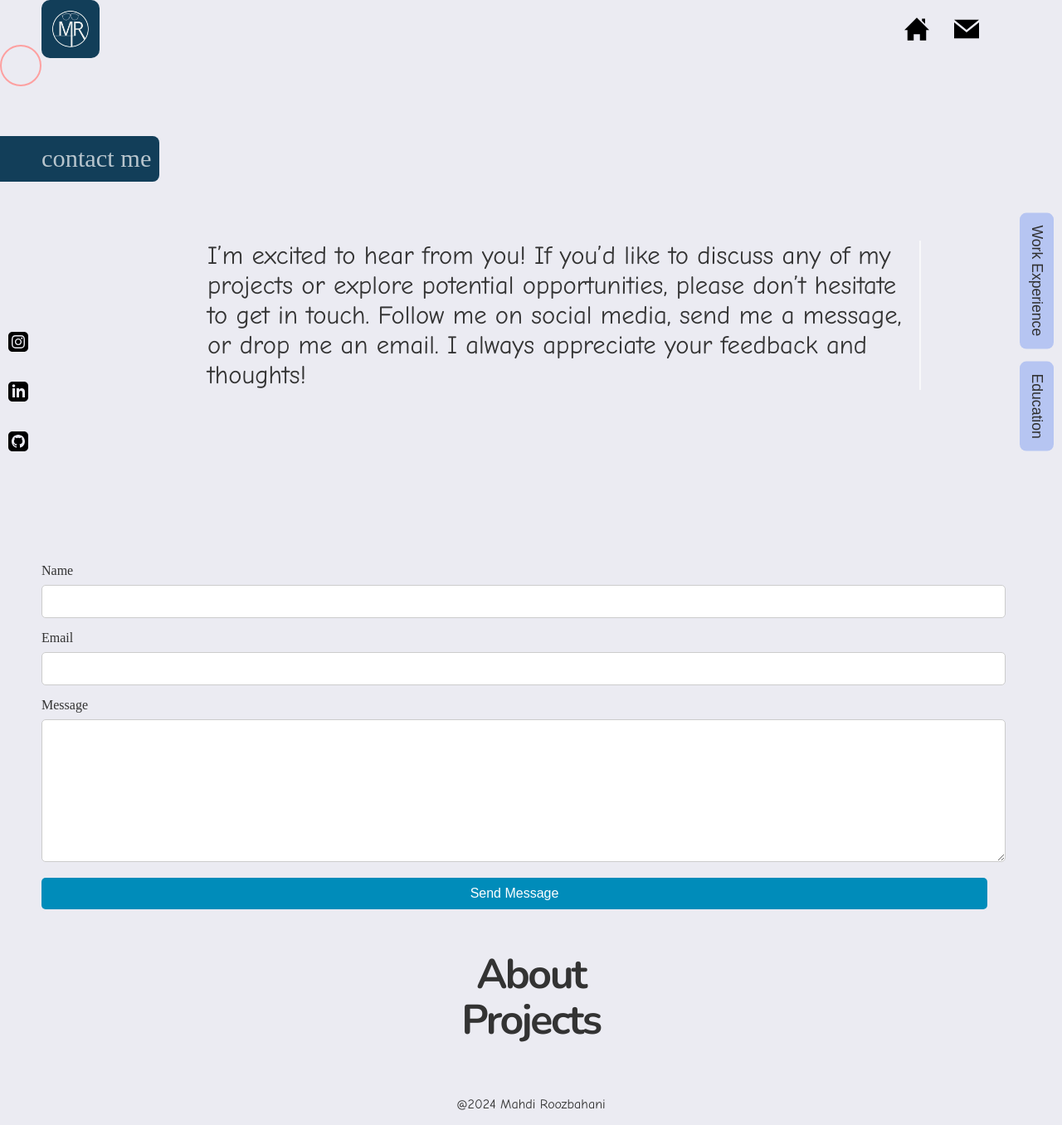
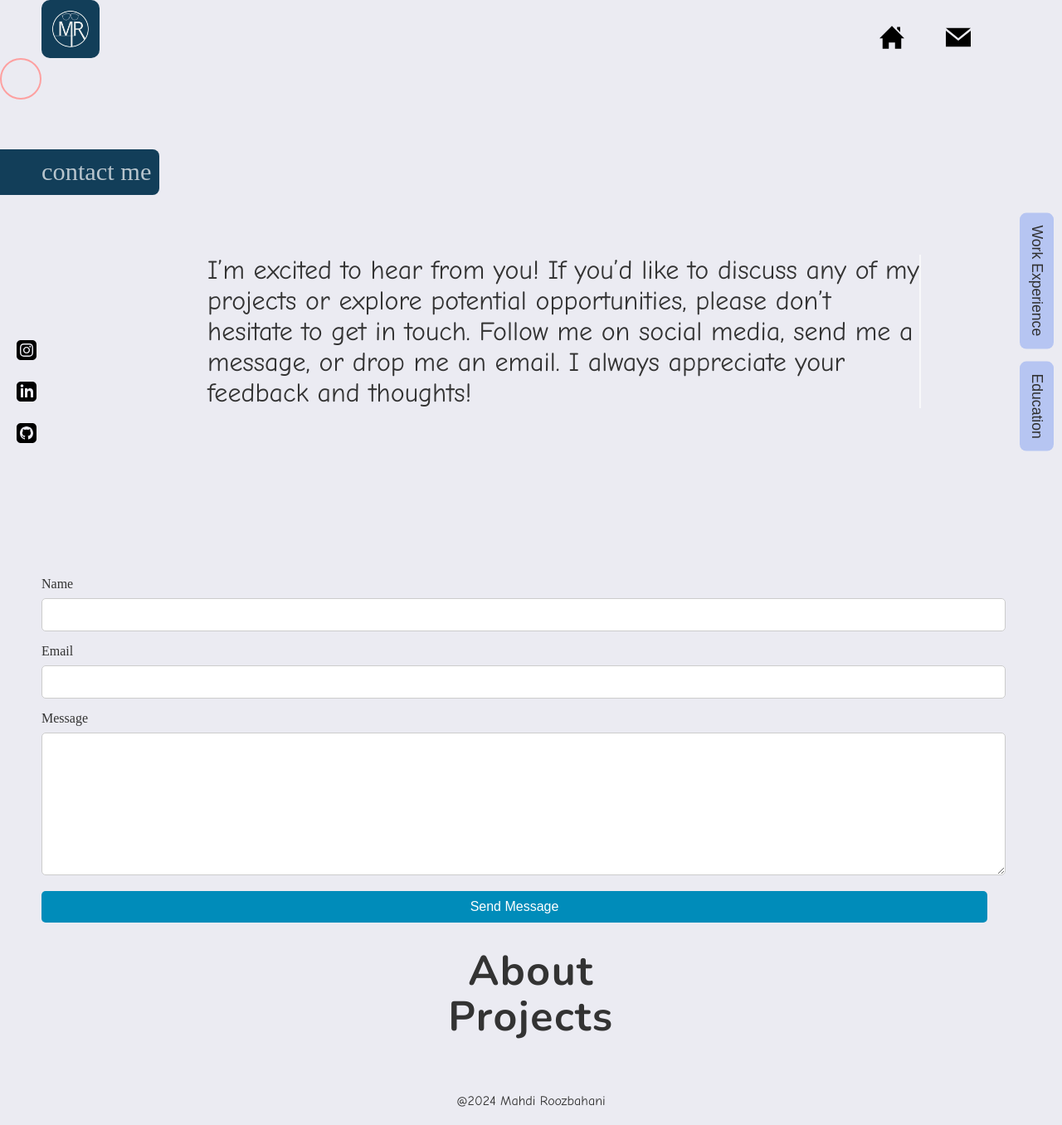
Before and after one commit to coder-mahdi/mahdi-roozbahani-portfolio, a React (Vite) app: page /contact in a window 1280 px wide. Shown: the whole page at 83% size. Built offline with nearby package versions, Linux system fonts and the light colour scheme.

Commit message:
added hover state for sidebar and navbar

```diff
--- a/src/components/ProjectSlider.jsx
+++ b/src/components/ProjectSlider.jsx
@@ -7,7 +7,7 @@ function ProjectSlider() {
     const [currentIndex, setCurrentIndex] = useState(0);
     const [autoPlay, setAutoPlay] = useState(true);
 
-    // بارگذاری داده‌ها از فایل JSON
+
     useEffect(() => {
       fetch('/data/projectsData.json')
         .then((response) => response.json())
@@ -15,28 +15,28 @@ function ProjectSlider() {
         .catch((error) => console.error('Error loading project data:', error));
     }, []);
 
-    // پخش خودکار اسلایدر
+
     useEffect(() => {
       if (autoPlay) {
         const interval = setInterval(() => {
           setCurrentIndex((prevIndex) =>
             prevIndex === projects.length - 1 ? 0 : prevIndex + 1
           );
-        }, 5000); // هر 3 ثانیه یک اسلاید جابجا شود
+        }, 5000);
 
         return () => clearInterval(interval); // پاک کردن تایمر وقتی کامپوننت از بین برود
       }
     }, [autoPlay, currentIndex, projects.length]);
 
-    // کلیک روی دایره‌ها برای جابجایی به اسلاید خاص
+
     const goToSlide = (index) => {
       setCurrentIndex(index);
-      setAutoPlay(false); // اگر کاربر دایره‌ای را کلیک کند، پخش خودکار متوقف می‌شود
+      setAutoPlay(false);
     };
 
-    // توقف پخش خودکار هنگام هاور کردن
+
     const handleMouseEnter = () => {
-      setAutoPlay(false); // وقتی کاربر ماوس را روی اسلایدر می‌برد، پخش خودکار متوقف شود
+      setAutoPlay(false);
     };
 
     const handleMouseLeave = () => {
--- a/src/styles/Header.scss
+++ b/src/styles/Header.scss
@@ -101,12 +101,30 @@
 
 .desktop-nav {
   justify-content: flex-end;
-  // position: relative;
   top: 0;
   max-width: 900px;
   margin-right: 100px;
   margin-top: 20px;
 }
+
+.header .nav-menu .nav-link {
+  display: inline-block;
+  padding: 10px;
+  transition: all 0.3s ease;
+}
+
+.header .nav-menu .nav-link:hover {
+  background-color: #B6C5F2;
+  transform: scale(1.1);
+  border-radius: 10px;
+}
+
+.header .nav-menu .nav-link img {
+  display: block;
+  width: 30px;
+  height: 30px;
+}
+
 
 @media (min-width: 1024px) {
   .desktop-nav {
--- a/src/styles/Home.scss
+++ b/src/styles/Home.scss
@@ -24,24 +24,38 @@
 }
 
 
-// .content-area-home{
-//   padding-top: 35px;
-// }
-
-
 
 // wellcom message
 
   .welcome-message-wrapper{
+    font-size:19.2px;
     height: 30vh;
     margin-top: 30px;
     margin-left: 45px;
     margin-right: 70px;
 
+
+    @media (min-width: 768px) and (max-width: 1024px) {
+      max-width: 900px;
+      margin-left: 70px;
+      margin-top: 70px;
+      font-size: 28.8px;
+   }
+
+
+    @media (min-width: 1024px){
+        margin-left: 15rem;
+        margin-right: 10rem;
+        font-size: 32px;
+    }
+
+
   }
 
+
+
+
   .welcome-message {
-    font-size: 1.2em;
     text-align: left;
     white-space: pre-wrap;
     border-right: 2px solid rgba(255, 255, 255, 0.75);
@@ -53,17 +67,6 @@
     to { border-right-color: transparent; }
   }
 
-
-
-  // Buttons
-
-  // .buttons-wrapper{
-  //   position: fixed;
-  //   font-size: 50px;
-  //   display: flex;
-  //   flex-direction: column;
-  //   margin-top: 50px;
-  // }
 
 
 
@@ -78,25 +81,6 @@
 
 
 
-  @media (min-width: 768px) and (max-width: 1024px) {
-
-    .welcome-message-wrapper{
-    max-width: 900px;
-    margin-left: 70px;
-    margin-top: 70px;
-    font-size: 1.8rem;
- }
-
-  }
-
-  @media (min-width: 1024px){
-
-    .welcome-message-wrapper{
-      margin-left: 15rem;
-      margin-right: 10rem;
-   }
-
-  }
 
 
 
--- a/src/styles/Layout.scss
+++ b/src/styles/Layout.scss
@@ -8,60 +8,27 @@
 }
 
 .main-content{
-  // display: flex;
-  // flex-direction: column;
-  // flex-wrap: wrap;
-  // justify-content: space-between; /* تنظیم فاصله و توزیع عناصر */
-  // align-items: flex-start;
 }
 
 
 
 .content-area {
-    padding-top: 110px;
-//   margin-top: 55px;
+  padding-top: 110px;
   display: flex;
   flex-direction: column;
   flex-wrap: wrap;
-  // justify-content: space-between; /* تنظیم فاصله و توزیع عناصر */
-  // align-items: flex-start;
 }
 
 
-// wellcom message
-
-  // .welcome-message-wrapper{
-  //   margin-top: 30px;
-  //   margin-left: 45px;
-  //   margin-right: 70px;
-
-  // }
-
-  // .welcome-message {
-  //   font-size: 1.2em;
-  //   text-align: left;
-  //   white-space: pre-wrap;
-  //   border-right: 2px solid rgba(255, 255, 255, 0.75);
-  //   animation: blinkingCursor 500ms steps(50) infinite normal;
-  // }
-
-  // @keyframes blinkingCursor {
-  //   from { border-right-color: rgba(255, 255, 255, 0.75); }
-  //   to { border-right-color: transparent; }
-  // }
 
 
 
   .buttons-wrapper {
-    // position: fixed;
     align-items: center;
     font-size: 50px;
     display: flex;
     flex-direction: column;
-    margin-top: 50px;
-    // width: 200px;
-    // margin-left: auto;
-    // margin-right: auto;
+    margin-top: 30px;
     left: 0;
     right: 0;
   }
@@ -69,42 +36,32 @@
   .key-animation {
     font-size: 1em;
     display: inline-block;
-    letter-spacing: -0.05em;
+    letter-spacing: 1.5px;
     transition: transform 0.2s;
     animation: pressDown 2s infinite;
   }
 
-
-  // Buttons
-
-  // .buttons-wrapper{
-  //   font-size: 50px;
-  //   display: flex;
-  //   flex-direction: column;
-  //   // bottom: 150px;
-  //   // margin-top: 20px; /* فاصله مناسب از ولکام مسیج */
-  //   // position: relative;
-  //   // margin-top: 5vh;
-  //   // left: 50%;
-  //   margin-top: 50px;
-  //   transform: translate(25%);
-  // }
+  .key-animation:hover {
+    font-style: italic;
+    transition: font-style 0.3s ease;
+}
 
 
-  .key-animation {
-    font-size: 1em; /* اندازه‌ی متن برای دکمه */
-    display: inline-block;
-    letter-spacing: -0.05em;
-    transition: transform 0.2s;
-    animation: pressDown 2s infinite; /* افزودن انیمیشن */
-  }
+
+  // .key-animation {
+  //   font-size: 1em;
+  //   display: inline-block;
+  //   letter-spacing: -0.05em;
+  //   transition: transform 0.2s;
+  //   animation: pressDown 2s infinite;
+  // }
 
   @keyframes pressDown {
     0%, 100% {
       transform: translateY(0);
     }
     50% {
-      transform: translateY(10px); /* شبیه‌سازی فشار دادن کلید */
+      transform: translateY(10px)
     }
   }
 
--- a/src/styles/Sidebar.scss
+++ b/src/styles/Sidebar.scss
@@ -49,3 +49,15 @@
     }
 
   }
+
+
+  .sidebar ul li a div {
+    display: inline-block;
+    padding: 10px;
+    transition: all 0.3s ease;
+  }
+  .sidebar ul li a div:hover {
+    background-color: #B6C5F2;
+    transform: scale(1.1);
+    border-radius: 10px;
+  }
```
